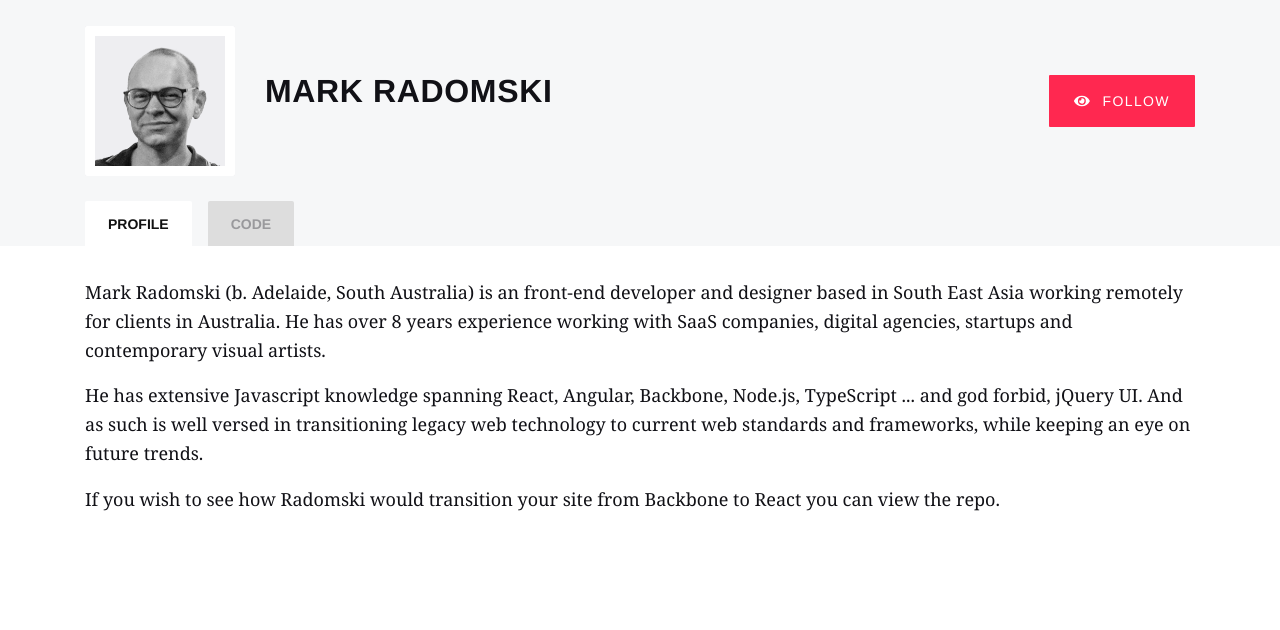
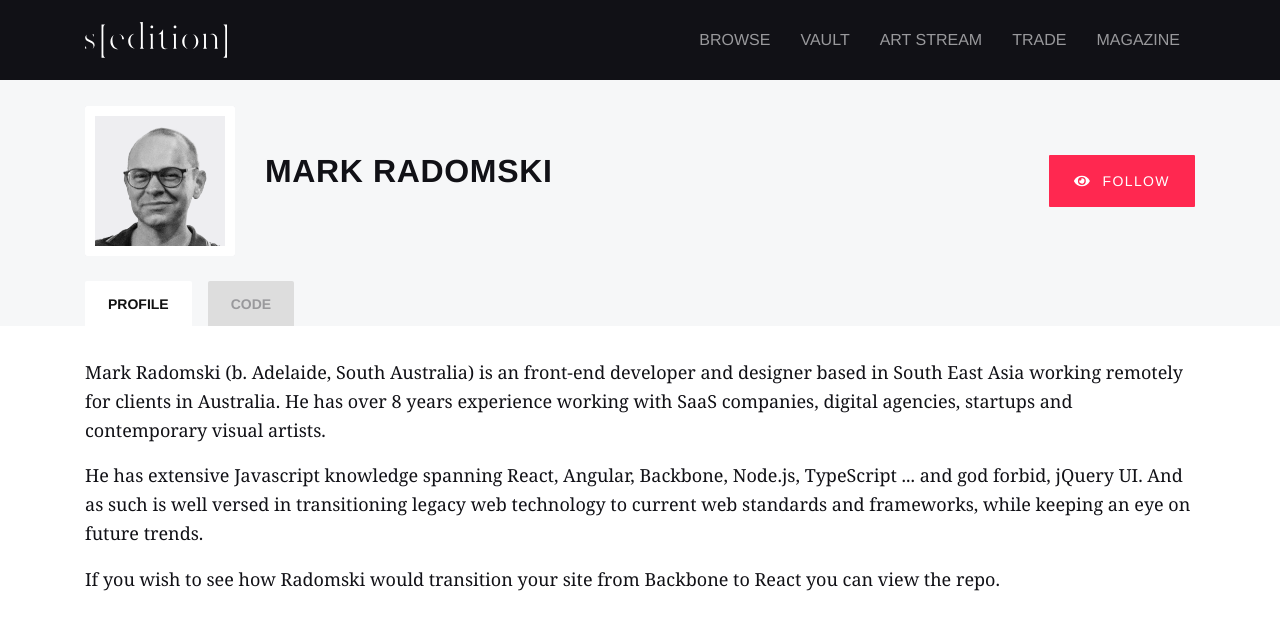
Before and after one commit to markradomski/sedition-art, a React (Create React App) app: page / in a window 1280 px wide. Shown: the top 630 px of the page. Built offline with nearby package versions, Linux system fonts and the light colour scheme.

Commit message:
add responsive menu

```diff
--- /dev/null
+++ b/src/components/Navigation.js
@@ -0,0 +1,212 @@
+import React, { Component } from 'react';
+import styled from 'styled-components';
+import { FontAwesomeIcon } from '@fortawesome/react-fontawesome';
+import { faBars } from '@fortawesome/free-solid-svg-icons';
+
+const logoPath = `${process.env.PUBLIC_URL}/assets/img/logo.svg`;
+
+const NavigationStyles = styled.div`
+	position: relative;
+	height: 80px;
+	font-family: Din, 'Helvetica Neue', 'Arial Nova Condensed', sans-serif;
+	font-size: 16px;
+	color: rgb(153, 153, 156);
+	z-index: 1037;
+	background: rgb(17, 17, 22);
+
+	@media only screen and (max-width: 1171px) {
+		height: 64px;
+	}
+	.container {
+		display: flex;
+		justify-content: space-between;
+		height: 100%;
+		@media only screen and (max-width: 1171px) {
+			justify-content: center;
+			align-items: center;
+		}
+	}
+
+	.dropdown-menu--dark {
+		position: absolute;
+		left: 0;
+		top: 100%;
+		display: none;
+		font-size: 14px;
+		margin: 1px 0 0;
+		margin-top: -1px;
+		padding: 7px 0;
+		background: #2b2b2b;
+		border: 0 none;
+		box-shadow: 0 2px 13px rgba(0, 0, 0, 0.1);
+		@media only screen and (max-width: 1171px) {
+			min-width: 100%;
+		}
+		> li > a {
+			display: block;
+			padding: 6px 13px;
+			clear: both;
+			line-height: 22px;
+			color: #99999c;
+			white-space: nowrap;
+			letter-spacing: -0.02em;
+			transition: 'background 0.1s ease-in, color 0.1s ease-in';
+			text-transform: uppercase;
+			padding: 10px 45px 10px 15px;
+			background: none;
+			font-weight: 500;
+			:hover {
+				color: #fff;
+				background: #11111c;
+			}
+		}
+	}
+	.navigation-menu__link {
+		display: block;
+		padding: 20px 15px;
+		line-height: 40px;
+		vertical-align: middle;
+		color: inherit;
+		text-decoration: none;
+		text-transform: uppercase;
+
+		:hover {
+			background-color: #161619;
+			background-image: linear-gradient(#111114, #111114 50%, #2c2c2c);
+			background-repeat: no-repeat;
+			color: #fff;
+
+			@media only screen and (max-width: 1171px) {
+				background: #222;
+			}
+		}
+	}
+`;
+
+const NavigationMenuItems = styled.ul`
+	display: flex;
+	align-items: center;
+	position: relative;
+	margin: 0;
+	list-style: none;
+	font-weight: 500;
+	@media only screen and (max-width: 1171px) {
+		display: ${props => (props.open ? 'flex' : 'none')};
+		flex-direction: column;
+		align-items: stretch;
+		position: absolute;
+		width: 100%;
+		left: 0;
+		top: 100%;
+		background: #111116;
+	}
+	@media only screen and (min-width: 1172px) {
+		.menu-dropdown:hover > .dropdown-menu--dark {
+			display: block;
+		}
+	}
+`;
+const MenuToggle = styled.button`
+	display: none;
+	align-items: center;
+	border-color: #0000;
+	background: none;
+	outline: 0;
+	border: 0;
+	text-transform: uppercase;
+	font-weight: 500;
+	letter-spacing: 0.02em;
+	color: #fff;
+	cursor: pointer;
+	.label {
+		font-size: 14px;
+		margin-left: 5px;
+	}
+	@media only screen and (max-width: 1171px) {
+		display: flex;
+	}
+`;
+
+const Logo = styled.a`
+	align-self: center;
+	width: 142px;
+	height: 36px;
+	overflow: hidden;
+	background: url(${logoPath}) no-repeat;
+	background-size: contain;
+	@media only screen and (max-width: 1171px) {
+		width: 120px;
+		height: 30px;
+		margin: auto;
+	}
+`;
+
+class Navigation extends Component {
+	state = {
+		accountMenuOpen: false,
+		mainMenuOpen: false
+	};
+
+	handleMenuToggle = () => {
+		this.setState(prevState => ({
+			mainMenuOpen: !prevState.mainMenuOpen
+		}));
+	};
+
+	render() {
+		const { mainMenuOpen } = this.state;
+		return (
+			<NavigationStyles>
+				<div className="container">
+					<MenuToggle onClick={this.handleMenuToggle}>
+						<FontAwesomeIcon icon={faBars} />
+						<div className="label">Menu</div>
+					</MenuToggle>
+					<Logo href="/" />
+					<NavigationMenuItems open={mainMenuOpen}>
+						<li className="menu-dropdown">
+							<a href="/" className="navigation-menu__link">
+								Browse
+							</a>
+							<ul className="dropdown-menu--dark">
+								<li>
+									<a href="/">Artworks</a>
+								</li>
+								<li>
+									<a href="/">Artists</a>
+								</li>
+								<li>
+									<a href="/">Collections</a>
+								</li>
+								<li>
+									<a href="/">Open collections</a>
+								</li>
+							</ul>
+						</li>
+						<li>
+							<a href="/" className="navigation-menu__link ">
+								Vault
+							</a>
+						</li>
+						<li>
+							<a href="/" className="navigation-menu__link ">
+								Art Stream
+							</a>
+						</li>
+						<li>
+							<a href="/" className="navigation-menu__link ">
+								Trade
+							</a>
+						</li>
+						<li>
+							<a href="/" className="navigation-menu__link ">
+								magazine
+							</a>
+						</li>
+					</NavigationMenuItems>
+				</div>
+			</NavigationStyles>
+		);
+	}
+}
+export default Navigation;
--- a/src/components/Page.js
+++ b/src/components/Page.js
@@ -1,6 +1,7 @@
 import React, { Component } from 'react';
 import styled, { ThemeProvider, createGlobalStyle } from 'styled-components';
 import EntityHeader from './EntityHeader';
+import Navigation from './Navigation';
 
 const theme = {
 	red: '#ff2850',
@@ -54,14 +55,16 @@ const GlobalStyle = createGlobalStyle`
 	font-weight: normal;
 	font-style: normal;
 }
-
 html {
 	box-sizing: border-box;
 	font-size: 17px;
 	overflow-y: scroll;
 }
 *, *:before, *:after {
-	 box-sizing: inherit
+	 box-sizing: inherit;
+}
+*:focus {
+    outline: none;
 }
 body {
 	font-family: "Helvetica Neue", "Arial Nova Condensed", sans-serif;
@@ -69,11 +72,21 @@ body {
 	padding: 0;
 	margin: 0;
 }
-a   {
+ul, ol, li {
+  list-style: none;
+  margin: 0;
+  padding: 0;
+}
+li {
+  line-height: 22px;
+}
+button:focus {
+    outline: none;
+}
+a {
 	text-decoration: none;
-	color: ${theme.black} // no access to ThemeProvider here
+	color: ${theme.black};
 }
-
 `;
 
 export default class extends Component {
@@ -83,6 +96,7 @@ export default class extends Component {
 				<React.Fragment>
 					<GlobalStyle />
 					<StyledPage>
+						<Navigation />
 						<EntityHeader />
 						<Inner>{this.props.children}</Inner>
 					</StyledPage>
```
Also changed, not shown: public/assets/img/logo.svg (added).
